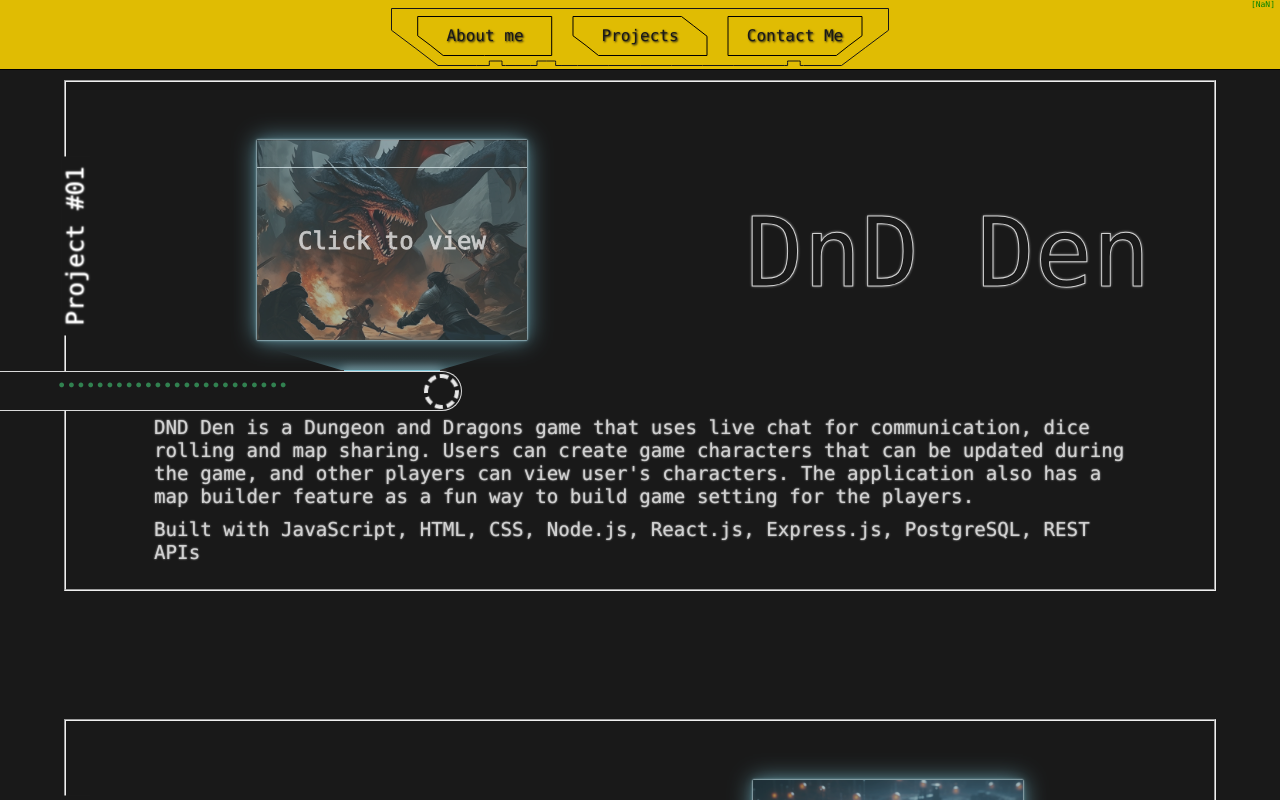
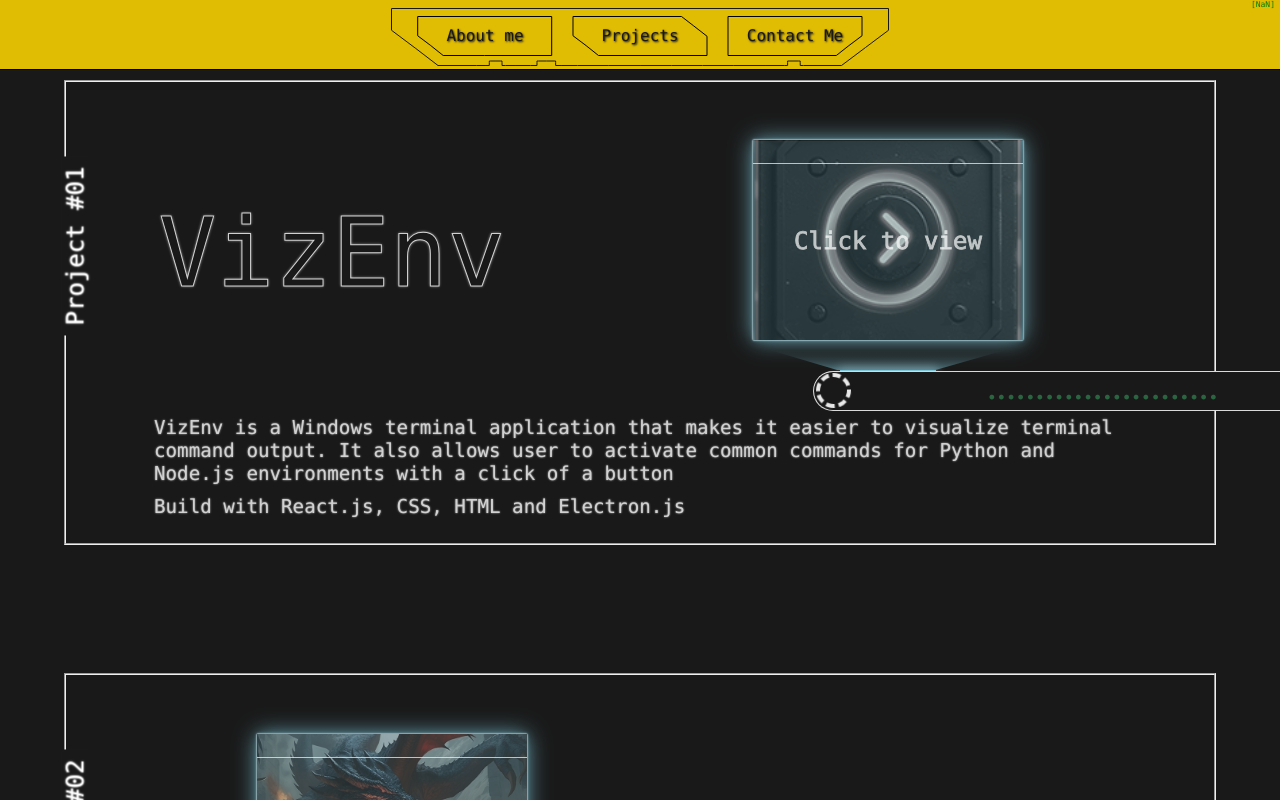
Before and after one commit to taskul/mySite, a React (Create React App) app: page /projects in a window 1280 px wide. Shown: the top 800 px of the page. Built offline with nearby package versions, Linux system fonts and the light colour scheme.

Commit message:
added vizenv project

```diff
--- a/src/data/projectsData.js
+++ b/src/data/projectsData.js
@@ -12,6 +12,13 @@ const projects = [
         description: "Peapods is an application for sharing hobbies and interests with team members. Create a pod, add members to the team pod, fill out hobbies and interests, see which team members match hobbies with you. Create sub pods for specific hobbies and connect with others sharing your interests.",
         techStack: "Built with Python, JavaScript, HTML, CSS, SQLAlchemy, Flask, PostgreSQL, REST APIs",
         url: "https://peapods.onrender.com/"
+    },
+    {
+        img: "/imgs/vizenv.png",
+        alt: "VizEnv Project thumbnail",
+        description: "VizEnv is a Windows terminal application that makes it easier to visualize terminal command output. It also allows user to activate common commands for Python and Node.js environments with a click of a button ",
+        techStack: "Build with React.js, CSS, HTML and Electron.js",
+        url: "http://vizenv.xyz/"
     },
     {
         img: "/imgs/memory-game-project.png",
--- a/src/routes/ProjectsPage.js
+++ b/src/routes/ProjectsPage.js
@@ -16,7 +16,19 @@ export default function ProjectsPage() {
 
     return (
       <MainContainer>
-        <BoxContainer num={2} fieldset={"Project #01"}>
+      <BoxContainer num={1} fieldset={"Project #01"}>
+        <ProjectTitle title={"VizEnv"} />
+          <ImageContainer
+            imgUrl={"/imgs/vizenv.png"}
+            imgAlt={"VizEnv Project"}
+            position={'right'}
+            url={'http://vizenv.xyz/'}
+          />
+
+          <Description textArr={[projects[2].description, projects[2].techStack]}/>
+      </BoxContainer>
+
+        <BoxContainer num={2} fieldset={"Project #02"}>
           <ImageContainer
           imgUrl={"/imgs/dnd-den.jpg"}
           imgAlt={"DND Den Project"}
@@ -26,7 +38,8 @@ export default function ProjectsPage() {
         <ProjectTitle title={"DnD Den"} />
           <Description textArr={[projects[0].description, projects[0].techStack]}/>
       </BoxContainer>
-      <BoxContainer num={3} fieldset={"Project #02"}>
+
+      <BoxContainer num={3} fieldset={"Project #03"}>
       <ProjectTitle title={"Peapods"} />
         <ImageContainer
           imgUrl={"/imgs/peapods.jpg"}
```
Also changed, not shown: public/imgs/vizenv.png (added).
